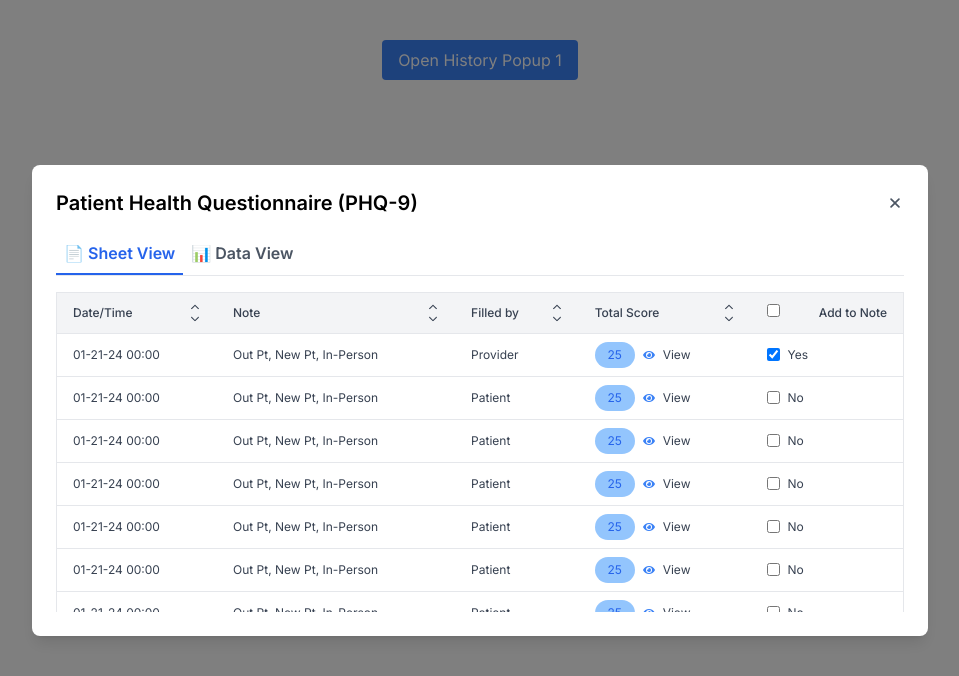
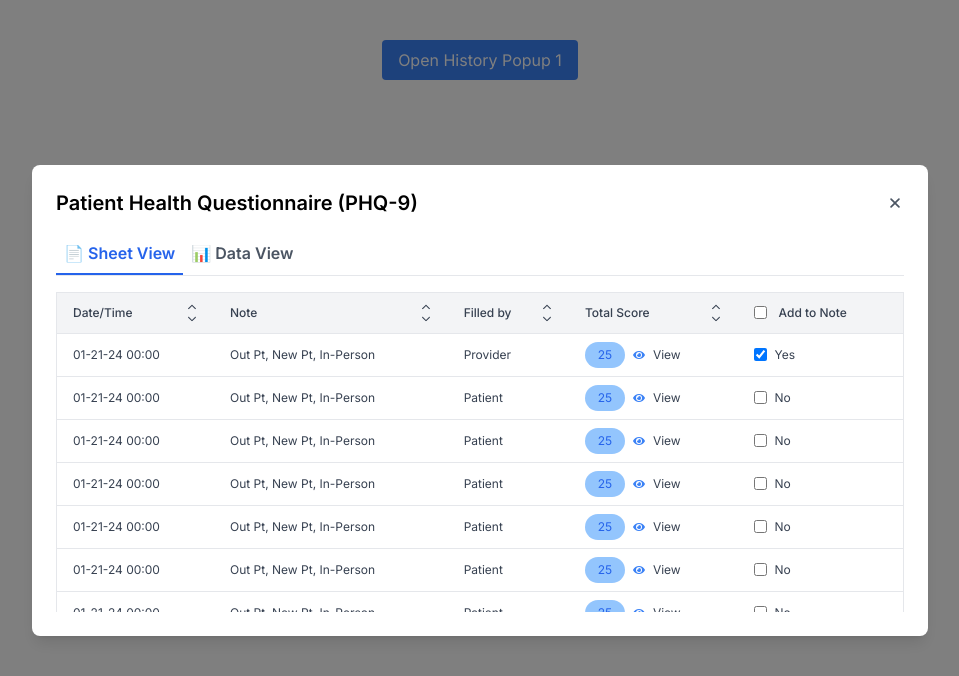
Before and after one commit to muh-afaq/testassign, a Next.js app: page / in a window 1280 px wide. Both pictures are taken after a click on the button "Open History Popup 1". Shown: the top 676 px of the page, without its empty margins (160-1119 px from the left). Built offline with nearby package versions, Linux system fonts and the light colour scheme.

Commit message:
fiex styling

```diff
--- a/src/components/Historypopup1.tsx
+++ b/src/components/Historypopup1.tsx
@@ -76,7 +76,6 @@ const HistoryPopup1: React.FC<HistoryPopupProps> = ({
             {/* Table */}
             <div className="overflow-x-auto w-full max-h-80 overflow-y-auto">
               <table className="min-w-full bg-white border-collapse border border-gray-200">
-
                 <thead className="bg-gray-100  text-[12px]">
                   <tr>
                     {Object.keys(tableData[0] || {}).map((key) => (
@@ -86,15 +85,14 @@ const HistoryPopup1: React.FC<HistoryPopupProps> = ({
                       >
                         <div>
                           {key === "Add to Note" ? (
-                            <div className="flex flex-row justify-between items-center">
-                              <span>
+                            <div className="flex flex-row gap-3 items-center">
                               <input
                                 type="checkbox"
                                 // checked={checkboxValues[rowIndex]}
                                 // onChange={() => handleCheckboxChange(rowIndex)}
                                 className="cursor-pointer"
                               />
-                              </span>
+
                               <div>Add to Note</div>
                             </div>
                           ) : (
```
Lines whose indentation alone changed are shown as unchanged.
